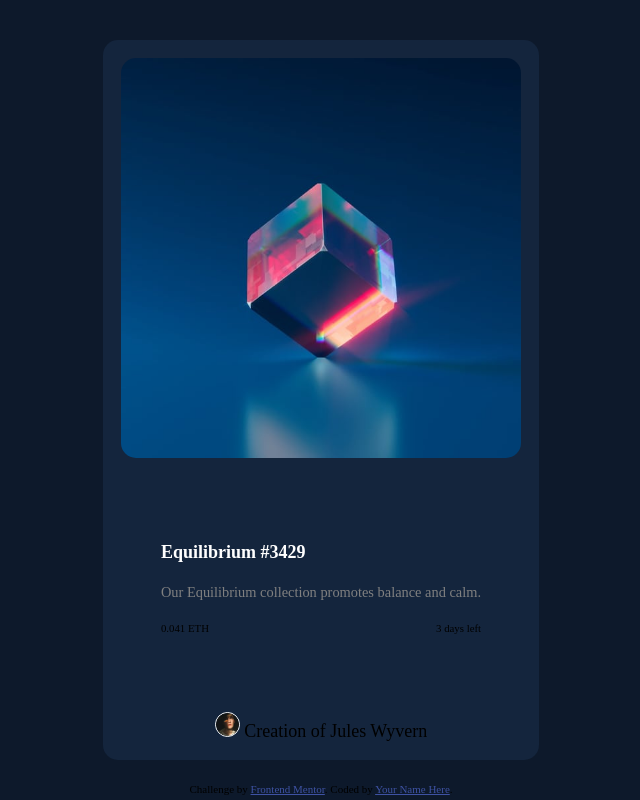
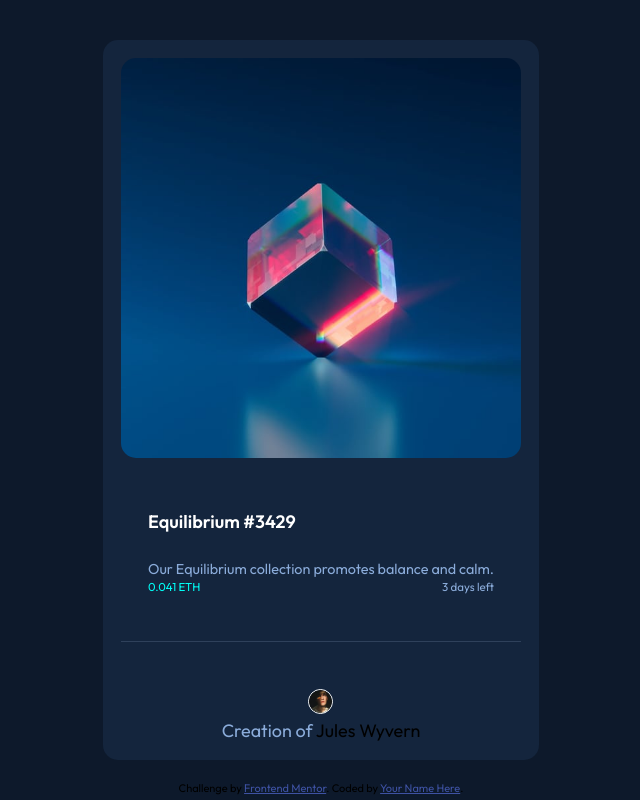
Before and after one commit to bethk90/nftpreviewcard, a plain HTML site: page index.html in a window 1280 px wide. Shown: the whole page, without its empty margins (319-959 px from the left). Drawn offline with Linux system fonts and the light colour scheme.

Commit message:
refine styling

```diff
--- a/index.html
+++ b/index.html
@@ -6,9 +6,10 @@
 
   <link rel="icon" type="image/png" sizes="32x32" href="./images/favicon-32x32.png">
   <link rel="stylesheet" href="style.css">
-
   <title>Frontend Mentor | NFT preview card component</title>
-
+  <link rel="preconnect" href="https://fonts.googleapis.com">
+  <link rel="preconnect" href="https://fonts.gstatic.com" crossorigin>
+  <link href="https://fonts.googleapis.com/css2?family=Outfit:wght@300;400;600&display=swap" rel="stylesheet">
 </head>
 <body>
   <div class="wrapper">
@@ -20,19 +21,19 @@
     <div class="text">
       <h1>Equilibrium #3429</h1>
       <br>
-      <p>Our Equilibrium collection promotes balance and calm.</p>
+      <span class="soft-blue">Our Equilibrium collection promotes balance and calm.</span>
       <br>
-      <div class="eth">
-        <span>0.041 ETH</span>
-        <span>3 days left</span>
+      <div class="bottom">
+        <span class="eth">0.041 ETH</span>
+        <span class="soft-blue">3 days left</span>
       </div>
     </div>
-
+    <hr>
     <div class="credit">
 
       <img src="images/image-avatar.png" alt="avatar">
 
-      Creation of Jules Wyvern
+      <p><span class="soft-blue">Creation of</span> Jules Wyvern</p>
 
     </div>
 
--- a/style.scss
+++ b/style.scss
@@ -16,6 +16,7 @@ body {
     padding: 1em;
     position: relative;
     height: 100vh;
+    font-family: 'Outfit', sans-serif;
 }
 
 .wrapper {
@@ -29,6 +30,15 @@ body {
     height: 90vh;
     padding: 1em;
 
+    hr {
+        width: 100%;
+        height: 1px;
+        background-color: hsl(215, 32%, 27%);
+        margin: 0;
+        padding: 0;
+        border: 0px;
+    }
+
     img {
         max-width: 50vh;
         border-radius: 15px;
@@ -39,30 +49,38 @@ body {
         text-align: left;
 
         h1 {
-            color: white;
+            color: hsl(0, 0%, 100%);
             font-size: 1em;
+            font-weight: 600;
         }
 
-        p {
-            color: gray;
+        span {
             font-size: .8em;
         }
     }
 
-    .eth {
+    .bottom {
         display: flex;
         justify-content: space-between;
-        span {
-            font-size: .6em;
+        font-size: .8em;
+
+        .eth {
+        color: hsl(178, 100%, 50%);
+        font-weight: 400;
         }
+
     }
 
     .credit {
         img {
             width: 25px;
-            border: 1px white solid;
+            border: 1px hsl(0, 0%, 100%) solid;
             border-radius: 50px;
         }
+    }
+
+    .soft-blue {
+        color: hsl(215, 51%, 70%);
     }
 }
 
```
Also changed, not shown: style.css, 1 other file.
